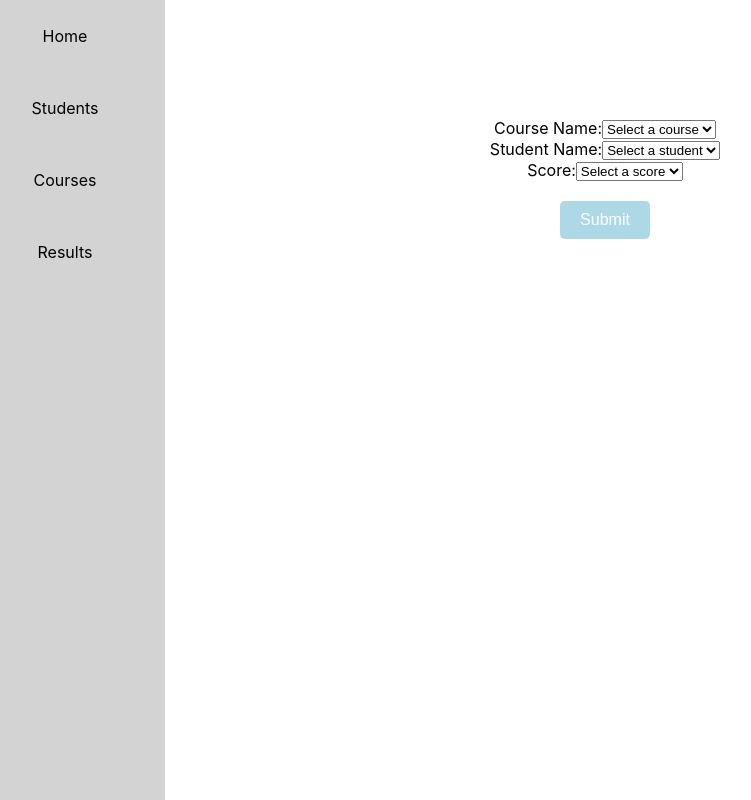
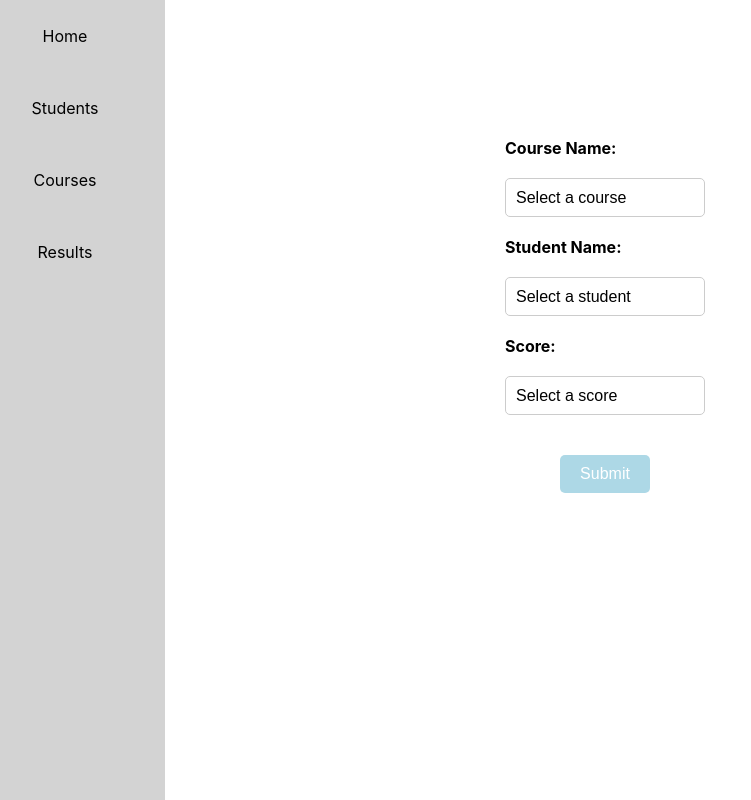
Before and after one commit to vbhardw4/student-result-management-system, a React (Create React App) app: page /results in a window 1280 px wide. Shown: the whole page, without its empty margins (35-786 px from the left). Built offline with nearby package versions, Linux system fonts and the light colour scheme.

Commit message:
Updated Courses,Results and Students components to display success message on top of the form

```diff
--- a/src/components/forms/CoursesForm.js
+++ b/src/components/forms/CoursesForm.js
@@ -26,6 +26,11 @@ const CoursesForm = () => {
   return (
     <div>
     <>
+      {showSuccessMessage && (
+        <div className="success-message">
+          Course added successfully!
+        </div>
+      )}
       <form onSubmit={handleSubmit}>
       <div>
         <label htmlFor="first-name">Course Name:</label>
@@ -39,13 +44,8 @@ const CoursesForm = () => {
       </div>
         <button type="submit" className="submit-button">Submit</button>
       </form>
-      {showSuccessMessage && (
-        <div style={{ backgroundColor: "green", color: "white" }}>
-          Result added successfully!
-        </div>
-      )}
     </>
-
+      <div>
         {courses.length !== 0 && <table>
           <thead>
             <tr>
@@ -60,8 +60,7 @@ const CoursesForm = () => {
             ))}
           </tbody>
         </table>}
-
-
+      </div>
     </div>
   );
 };
--- a/src/components/forms/ResultsForm.js
+++ b/src/components/forms/ResultsForm.js
@@ -28,13 +28,20 @@ const ResultsForm = () => {
 
   return (
     <div>
+    <div class="form-container">
     <>
+      {showSuccessMessage && (
+        <div className="success-message">
+          Results added successfully!
+        </div>
+      )}
       <form onSubmit={handleSubmit}>
-        <div>
+        <div class="form-group">
             <label>Course Name:</label>
             <select
               value={courseName}
-            onChange={(event) => setCourseName(event.target.value)}
+              onChange={(event) => setCourseName(event.target.value) }
+
             >
               <option value="">Select a course</option>
               {/* populate options with actual course names */}
@@ -43,7 +50,7 @@ const ResultsForm = () => {
               <option value="course3">Course 3</option>
             </select>
         </div>
-        <div>
+        <div class="form-group">
           <label>Student Name:</label>
           <select
             value={studentName}
@@ -56,7 +63,7 @@ const ResultsForm = () => {
             <option value="student3">Student 3</option>
           </select>
         </div>
-        <div>
+        <div class="form-group">
           <label>Score:</label>
           <select value={score} onChange={(event) => setScore(event.target.value)}>
             <option value="">Select a score</option>
@@ -70,14 +77,9 @@ const ResultsForm = () => {
         </div>
         <button type="submit">Submit</button>
       </form>
-      {showSuccessMessage && (
-        <div style={{ backgroundColor: "green", color: "white" }}>
-          Result added successfully!
-        </div>
-      )}
 
     </>
-
+    </div>
       {results.length !== 0 && <table>
         <thead>
           <tr>
--- a/src/components/forms/StudentForm.js
+++ b/src/components/forms/StudentForm.js
@@ -7,7 +7,7 @@ const StudentForm = () => {
   const [lastName, setLastName] = useState("");
   const [dob, setDob] = useState("");
   const [errorMessage, setErrorMessage] = useState('');
-
+  const [showSuccessMessage, setShowSuccessMessage] = useState(false);
 
   const handleSubmit = (event) => {
     event.preventDefault();
@@ -17,13 +17,19 @@ const StudentForm = () => {
     const dobDate = new Date(dob);
     const age = today.getFullYear() - dobDate.getFullYear();
 
-    setStudents([...students, { firstName, lastName, dob }]);
 
     if (!firstName || !lastName || !dob) {
       setErrorMessage('All fields are required');
     } else if (isNaN(dobDate.getTime()) || age < 10) {
       setErrorMessage('Date of birth must be a valid date and the student must be at least 10 years old');
     } else {
+      setStudents([...students, { firstName, lastName, dob }]);
+      // logic to add the result to the system
+      setShowSuccessMessage(true);
+      setTimeout(() => {
+        setShowSuccessMessage(false);
+      }, 5000);
+
       console.log('Form submitted with values:');
       console.log('First Name: ', firstName);
       console.log('Last Name: ', lastName);
@@ -35,8 +41,14 @@ const StudentForm = () => {
   };
 
   return (
-   <div>
-      <form onSubmit={handleSubmit}>
+    <div>
+    <div className="form-container">
+      {showSuccessMessage && (
+        <div className="success-message">
+          Student added successfully!
+        </div>
+      )}
+      <form onSubmit={handleSubmit} className="form-group">
         <div>
           <label htmlFor="first-name">First Name:</label>
           <input
@@ -70,7 +82,8 @@ const StudentForm = () => {
         {errorMessage && <div>{errorMessage}</div>}
         <button type="submit" className="submit-button">Submit</button>
       </form>
-
+      </div>
+      <div>
       {students.length !== 0 && <table>
           <thead>
             <tr>
@@ -89,7 +102,7 @@ const StudentForm = () => {
             ))}
           </tbody>
         </table>}
-
+        </div>
     </div>
   );
 
--- a/src/forms.css
+++ b/src/forms.css
@@ -45,3 +45,65 @@ form {
   th {
     background-color: #dddddd;
   }
+
+  /* select {
+    padding: 10px;
+    font-size: 16px;
+    border-radius: 5px;
+    border: 1px solid #ccc;
+    appearance: none;
+    background-color: white;
+    width: 100%;
+  }
+
+  option {
+    padding: 10px;
+    font-size: 16px;
+  } */
+
+  .form-container {
+    width: 50%;
+    margin: 0 auto;
+    padding: 20px;
+  }
+
+  .form-group {
+    display: flex;
+    flex-direction: column;
+    margin-bottom: 20px;
+  }
+
+  .form-group label{
+    font-weight: bold;
+    margin-bottom: 20px;
+    font-size: 16px;
+    font-weight: bold;
+    margin-right: 10px;
+  }
+
+  select, option {
+    font-size: 16px;
+    padding: 10px;
+    border: 1px solid #ccc;
+    border-radius: 5px;
+    appearance: none;
+    background-color: white;
+  }
+
+  select {
+    width: 200px;
+  }
+
+
+  label {
+    font-size: 16px;
+    font-weight: bold;
+    margin-right: 10px;
+  }
+
+.success-message {
+  font-size: 20px;
+  color: green;
+  text-align: center;
+  margin-top: 20px;
+}
```
Lines whose indentation alone changed are shown as unchanged.
